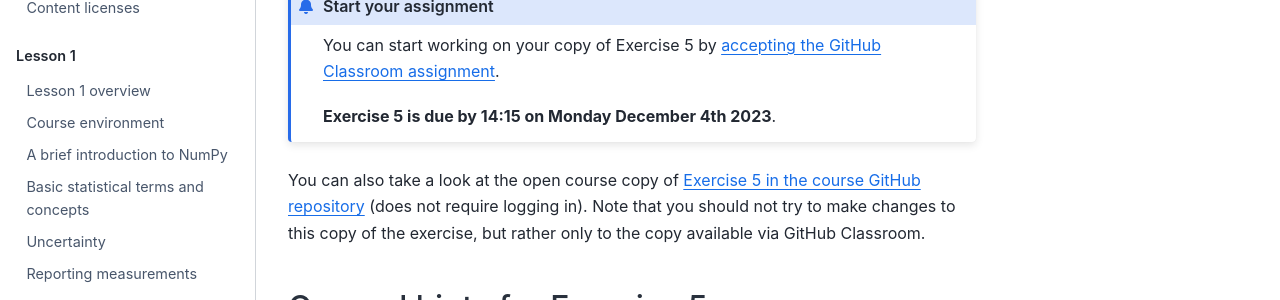
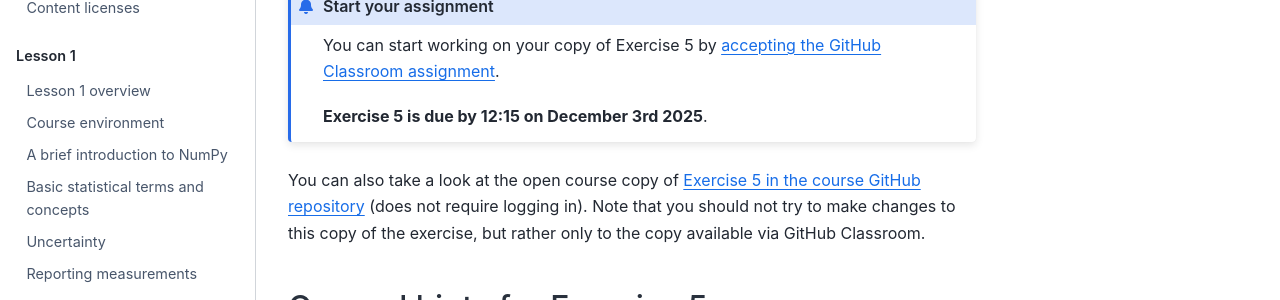
Before and after one commit to IntroQG/site, a Sphinx documentation site: the page built from source/lessons/L5/exercise-5.rst, in a window 1280 px wide and 900 px high. Shown: the part 293-593 px from the top of the window. Built offline with Sphinx 7.4.7 and the Sphinx Book theme 1.1.4, drawn with Linux system fonts in a browser that asks for light colours.

Commit message:
Update Ex.5 deadline and link for 2025

```diff
--- a/source/lessons/L5/exercise-5.rst
+++ b/source/lessons/L5/exercise-5.rst
@@ -7,11 +7,11 @@
 
 .. admonition:: Start your assignment
 
-    You can start working on your copy of Exercise 5 by `accepting the GitHub Classroom assignment <https://classroom.github.com/a/jRPMX8h_>`__.
+    You can start working on your copy of Exercise 5 by `accepting the GitHub Classroom assignment <https://classroom.github.com/a/6ShHKDj8>`__.
 
-    **Exercise 5 is due by 14:15 on Monday December 4th 2023**.
+    **Exercise 5 is due by 12:15 on December 3rd 2025**.
 
-You can also take a look at the open course copy of `Exercise 5 in the course GitHub repository <https://github.com/IntroQG-2023/Exercise-5>`__ (does not require logging in).
+You can also take a look at the open course copy of `Exercise 5 in the course GitHub repository <https://github.com/IntroQG-2025/Exercise-5>`__ (does not require logging in).
 Note that you should not try to make changes to this copy of the exercise, but rather only to the copy available via GitHub Classroom.
 
 General hints for Exercise 5
```
